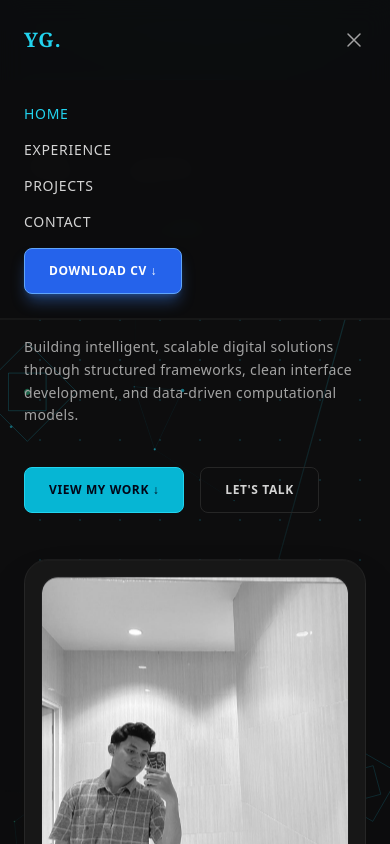
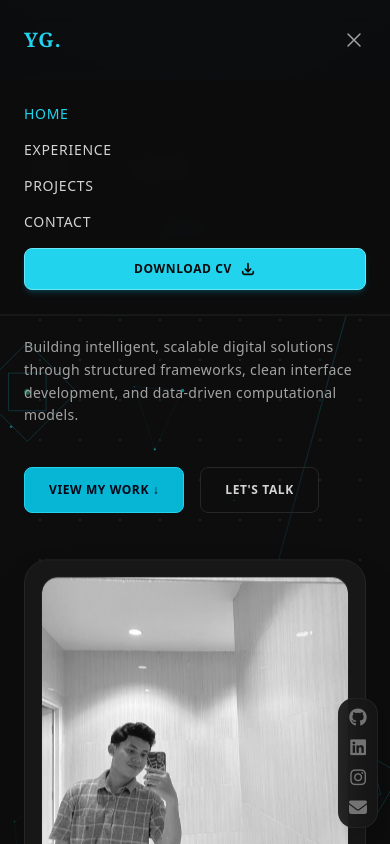
Before and after one commit to yorazakigusti-source/portofolio-yorazaki, a React (Vite) app: page / in a window 390 px wide. Both pictures are taken after a click on the button "Toggle Navigation". Shown: the top 844 px of the page. Built offline with nearby package versions, Linux system fonts and the light colour scheme; a web font is replaced by a local one.

Commit message:
Fix mobile Download CV button color to cyan

```diff
--- a/src/components/FloatingSidebar.jsx
+++ b/src/components/FloatingSidebar.jsx
@@ -9,7 +9,7 @@ export default function FloatingSidebar() {
   ];
 
   return (
-    <div className="fixed right-8 bottom-0 z-40 hidden md:flex flex-col items-center gap-6 after:w-[1px] after:h-28 after:bg-gradient-to-b after:from-neutral-700 after:to-transparent">
+    <div className="fixed right-3 bottom-4 md:right-6 md:bottom-6 flex flex-col gap-3 z-50 bg-neutral-900/90 p-2.5 rounded-2xl border border-neutral-800/80 backdrop-blur-md shadow-lg">
       {socialLinks.map((item, index) => (
         <a
           key={index}
--- a/src/components/Navbar.jsx
+++ b/src/components/Navbar.jsx
@@ -33,6 +33,7 @@ export default function Navbar() {
   return (
     <header className="fixed top-0 left-0 w-full z-50 backdrop-blur-md bg-[#0d0d0e]/60 border-b border-neutral-900/40">
       <div className="max-w-6xl mx-auto px-6 h-20 flex items-center justify-between relative">
+        {/* Logo */}
         <a
           href="#home"
           className="font-serif text-xl tracking-wider font-bold text-cyan-400 hover:opacity-80 transition-opacity"
@@ -40,7 +41,7 @@ export default function Navbar() {
           YG.
         </a>
 
-        {/* Navigation Menu (Tengah) */}
+        {/* Navigation Menu (Desktop) */}
         <nav className="hidden md:flex items-center gap-8 text-sm tracking-wide font-medium absolute left-1/2 -translate-x-1/2">
           {navLinks.map((link) => {
             const isActive = activeSection === link.id;
@@ -61,7 +62,7 @@ export default function Navbar() {
           })}
         </nav>
 
-        {/* Download CV */}
+        {/* Download CV (Desktop) */}
         <div className="hidden md:block">
           <a
             href="/cv.pdf"
@@ -77,7 +78,7 @@ export default function Navbar() {
           </a>
         </div>
 
-        {/* Mobile Toggle */}
+        {/* Mobile Toggle Button */}
         <button
           onClick={() => setIsOpen(!isOpen)}
           className="md:hidden text-neutral-400 hover:text-white focus:outline-none"
@@ -108,15 +109,19 @@ export default function Navbar() {
               {link.name}
             </a>
           ))}
+
+          {/* Download CV (Mobile - Warna Cyan Senada) */}
           <a
             href="/cv.pdf"
             download="CV_Yorazaki.pdf"
             target="_blank"
             rel="noopener noreferrer"
-            className="px-6 py-3.5 font-bold text-xs tracking-wider rounded-lg border border-blue-400 hover:opacity-90 uppercase transition-all shadow-lg shadow-blue-500/40 inline-flex items-center justify-center gap-2 cursor-pointer"
-            style={{ backgroundColor: '#2563eb', color: '#ffffff' }}
+            className="w-full mt-2 py-3 bg-cyan-400 hover:bg-cyan-300 border border-cyan-300 text-neutral-950 font-bold text-xs tracking-wider rounded-lg uppercase transition-all shadow-md shadow-cyan-500/20 flex items-center justify-center gap-2 cursor-pointer"
           >
-            DOWNLOAD CV ↓
+            DOWNLOAD CV
+            <svg className="w-4 h-4" fill="none" stroke="currentColor" viewBox="0 0 24 24">
+              <path strokeLinecap="round" strokeLinejoin="round" strokeWidth="2.5" d="M4 16v1a3 3 0 003 3h10a3 3 0 003-3v-1m-4-4l-4 4m0 0l-4-4m4 4V4" />
+            </svg>
           </a>
         </div>
       )}
```
Lines whose indentation alone changed are shown as unchanged.
